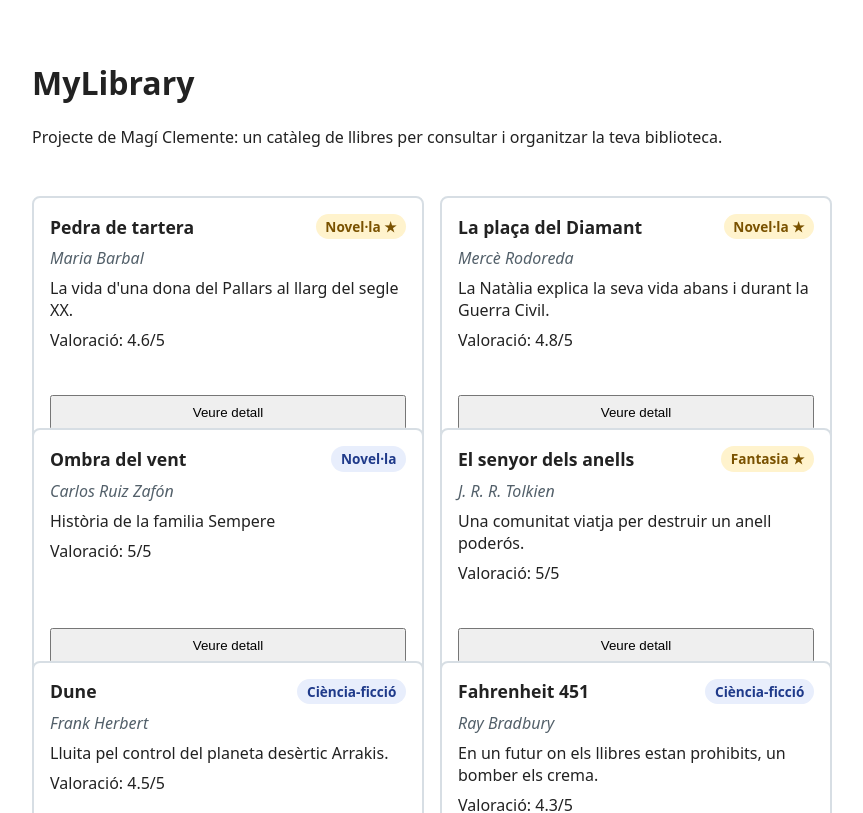
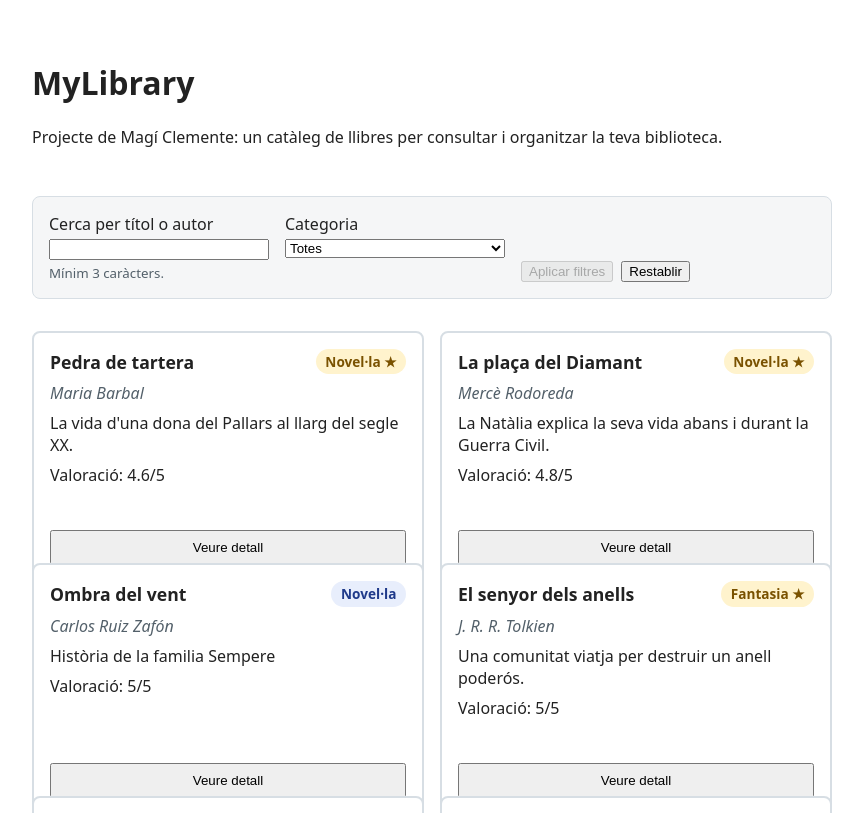
Before and after one commit to maclementegu/ioc-angular-my-library-magi-clemente, an Angular app: page / in a window 1280 px wide. Shown: the top 813 px of the page, without its empty margins (208-1071 px from the left). Built offline with nearby package versions, Linux system fonts and the light colour scheme.

Commit message:
feat: barra de filtres amb formulari template-driven

```diff
--- a/src/app/app.component.html
+++ b/src/app/app.component.html
@@ -3,6 +3,14 @@
     <h1>{{ nomAplicacio }}</h1>
     <p>Projecte de Magí Clemente: un catàleg de llibres per consultar i organitzar la teva biblioteca.</p>
   </header>
+
+    <app-barra-filtres (filtresCanviats)="onFiltresCanviats($event)" />
+
+  <app-llista-llibres
+    [llibres]="llibresFiltrats"
+    [llibreSeleccionatId]="llibreSeleccionat?.id ?? null"
+    (selecciona)="onSelecciona($event)"
+  />
 
   <app-llista-llibres
     [llibres]="llibres"
--- a/src/app/app.component.ts
+++ b/src/app/app.component.ts
@@ -1,11 +1,12 @@
+import { BarraFiltresComponent } from './components/barra-filtres/barra-filtres.component';
+import { FiltresLlibre, Llibre } from './models/llibre.model';
 import { Component, signal } from '@angular/core';
 import { RouterOutlet } from '@angular/router';
 import { LlistaLlibresComponent } from './components/llista-llibres/llista-llibres.component';
 import { LLIBRES_MOCK } from './mocks/dades-mocks';
-import { Llibre } from './models/llibre.model';
 
 @Component({
-  imports: [RouterOutlet, LlistaLlibresComponent],
+  imports: [RouterOutlet, LlistaLlibresComponent, BarraFiltresComponent],
   selector: 'app-root',
   styleUrl: './app.component.scss',
   templateUrl: './app.component.html',
@@ -16,6 +17,24 @@ export class App {
 
   public llibres: Llibre[] = LLIBRES_MOCK;
   public llibreSeleccionat: Llibre | null = null;
+    public filtres: FiltresLlibre = { text: '', categoria: '' };
+
+  get llibresFiltrats(): Llibre[] {
+    const text = this.filtres.text.trim().toLowerCase();
+    return this.llibres.filter((llibre) => {
+      const coincideixText =
+        !text ||
+        llibre.titol.toLowerCase().includes(text) ||
+        llibre.autor.toLowerCase().includes(text);
+      const coincideixCategoria =
+        !this.filtres.categoria || llibre.categoria === this.filtres.categoria;
+      return coincideixText && coincideixCategoria;
+    });
+  }
+
+  onFiltresCanviats(filtres: FiltresLlibre): void {
+    this.filtres = filtres;
+  }
 
   onSelecciona(llibre: Llibre): void {
     this.llibreSeleccionat = llibre;
--- /dev/null
+++ b/src/app/components/barra-filtres/barra-filtres.component.html
@@ -0,0 +1,40 @@
+<form class="filtres" #formulari="ngForm" (ngSubmit)="onAplicar()" aria-label="Filtres del catàleg">
+  <div class="camp">
+    <label for="text">Cerca per títol o autor</label>
+    <input
+      id="text"
+      name="text"
+      type="search"
+      [(ngModel)]="filtres.text"
+      #campText="ngModel"
+      required
+      minlength="3"
+      aria-describedby="text-ajuda text-error"
+    />
+    <small id="text-ajuda">Mínim 3 caràcters.</small>
+    @if (campText.invalid && (campText.dirty || campText.touched)) {
+      <strong id="text-error" class="error" role="alert">
+        @if (campText.errors?.['required']) {
+          Cal escriure un text de cerca.
+        } @else {
+          El text ha de tenir almenys 3 caràcters.
+        }
+      </strong>
+    }
+  </div>
+
+  <div class="camp">
+    <label for="categoria">Categoria</label>
+    <select id="categoria" name="categoria" [(ngModel)]="filtres.categoria">
+      <option value="">Totes</option>
+      @for (categoria of categories; track categoria) {
+        <option [value]="categoria">{{ categoria }}</option>
+      }
+    </select>
+  </div>
+
+  <div class="accions">
+    <button type="submit" [disabled]="formulari.invalid">Aplicar filtres</button>
+    <button type="button" (click)="onRestablir(formulari)">Restablir</button>
+  </div>
+</form>
--- /dev/null
+++ b/src/app/components/barra-filtres/barra-filtres.component.scss
@@ -0,0 +1,31 @@
+.filtres {
+  display: flex;
+  flex-wrap: wrap;
+  align-items: flex-start;
+  gap: 1rem;
+  padding: 1rem;
+  border: 1px solid #d7dee4;
+  border-radius: 8px;
+  background: #f5f6f7;
+}
+
+.camp {
+  display: flex;
+  flex-direction: column;
+  gap: 0.25rem;
+  min-width: 220px;
+}
+
+small {
+  color: #53606a;
+}
+
+.error {
+  color: #8a1f11;
+}
+
+.accions {
+  display: flex;
+  gap: 0.5rem;
+  align-self: flex-end;
+}
--- /dev/null
+++ b/src/app/components/barra-filtres/barra-filtres.component.ts
@@ -0,0 +1,34 @@
+import { Component, EventEmitter, Output } from '@angular/core';
+import { FormsModule, NgForm } from '@angular/forms';
+import { CategoriaLlibre, FiltresLlibre } from '../../models/llibre.model';
+
+@Component({
+  selector: 'app-barra-filtres',
+  imports: [FormsModule],
+  templateUrl: './barra-filtres.component.html',
+  styleUrl: './barra-filtres.component.scss',
+})
+export class BarraFiltresComponent {
+  categories: CategoriaLlibre[] = [
+    'Novel·la',
+    'Fantasia',
+    'Ciència-ficció',
+    'Història',
+    'Poesia',
+    'Ciència',
+  ];
+
+  filtres: FiltresLlibre = { text: '', categoria: '' };
+
+  @Output() filtresCanviats = new EventEmitter<FiltresLlibre>();
+
+  onAplicar(): void {
+    this.filtresCanviats.emit({ ...this.filtres });
+  }
+
+  onRestablir(formulari: NgForm): void {
+    formulari.resetForm({ text: '', categoria: '' });
+    this.filtres = { text: '', categoria: '' };
+    this.filtresCanviats.emit({ ...this.filtres });
+  }
+}
--- a/src/app/models/llibre.model.ts
+++ b/src/app/models/llibre.model.ts
@@ -16,3 +16,7 @@ export interface Llibre {
   valoracio: number; // de 0 a 5
   destacat?: boolean;
 }
+  export interface FiltresLlibre {
+  text: string;
+  categoria: CategoriaLlibre | '';
+}
```
